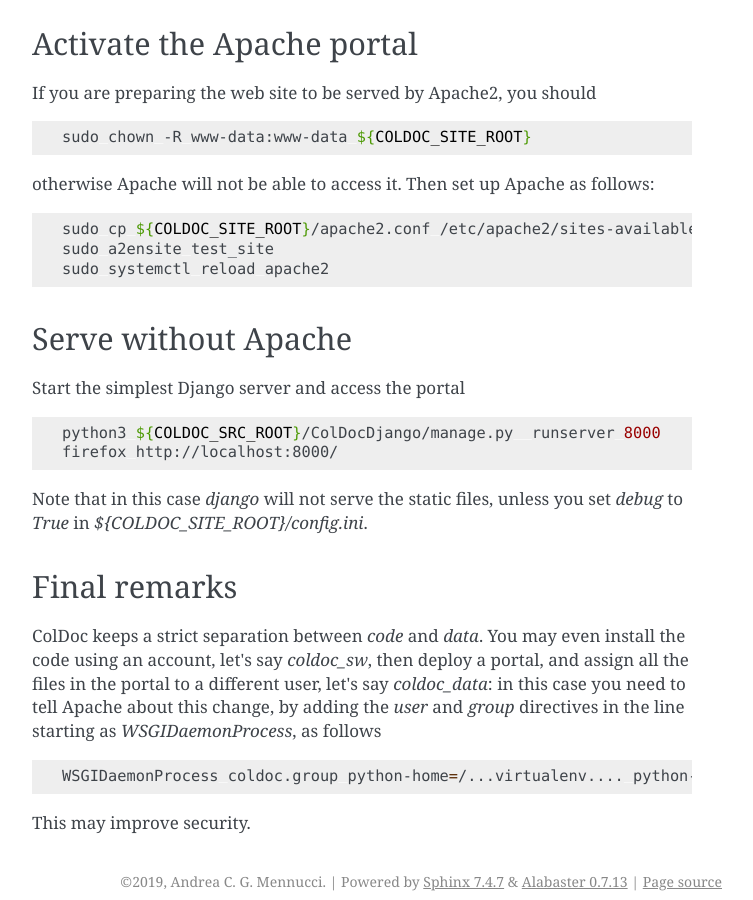
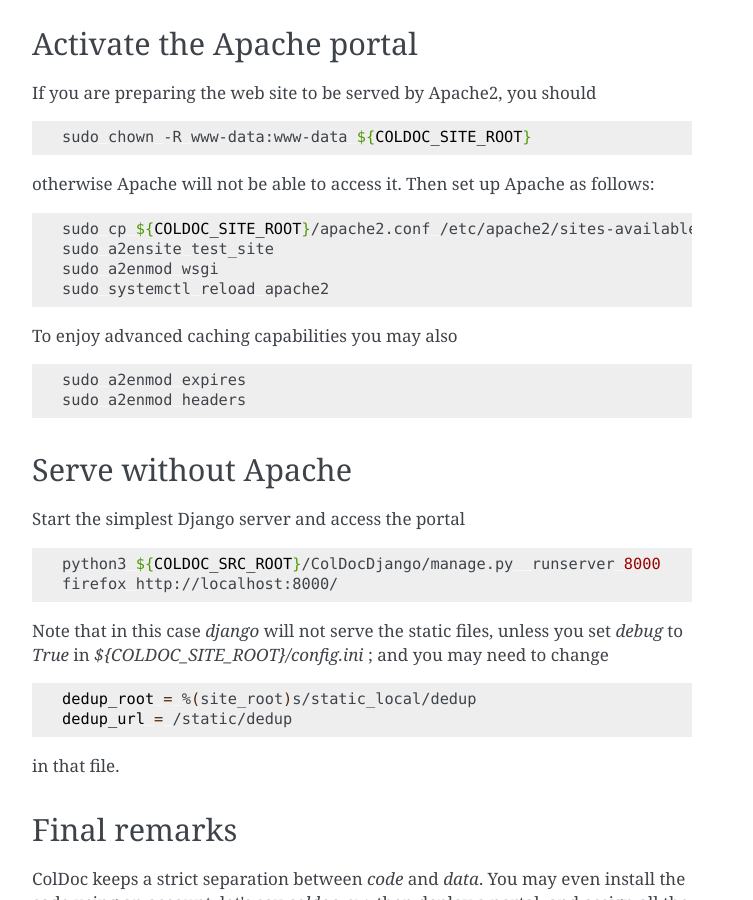
Before and after one commit to mennucc/ColDoc_project, a Sphinx documentation site: the page built from docs/source/deploy.rst, in a window 1280 px wide and 900 px high, scrolled down 4215 px. Shown: the whole window, without its empty margins (388-1141 px from the left). Built offline with Sphinx 7.4.7, drawn with Linux system fonts in a browser that asks for light colours.

Commit message:
update docs sources

```diff
--- a/docs/source/deploy.rst
+++ b/docs/source/deploy.rst
@@ -241,7 +241,15 @@ otherwise Apache will not be able to access it. Then set up Apache as follows:
 
 	  sudo cp ${COLDOC_SITE_ROOT}/apache2.conf /etc/apache2/sites-available/test_site.conf
 	  sudo a2ensite test_site
+	  sudo a2enmod wsgi
 	  sudo systemctl reload apache2
+
+To enjoy advanced caching capabilities you may also
+
+.. code:: shell
+
+	  sudo a2enmod expires
+	  sudo a2enmod headers
 
 Serve without Apache
 --------------------
@@ -255,7 +263,15 @@ Start the simplest Django server and access the portal
 
 
 Note that in this case *django* will not serve the static files, unless you set *debug* to *True* in
-`${COLDOC_SITE_ROOT}/config.ini`.
+`${COLDOC_SITE_ROOT}/config.ini`
+; and you may need to change
+
+.. code:: shell
+
+	  dedup_root = %(site_root)s/static_local/dedup
+	  dedup_url = /static/dedup
+
+in that file.
 
 Final remarks
 -------------
```
Also changed, not shown: other parts of docs/source/deploy.rst (+1 -1 lines).
